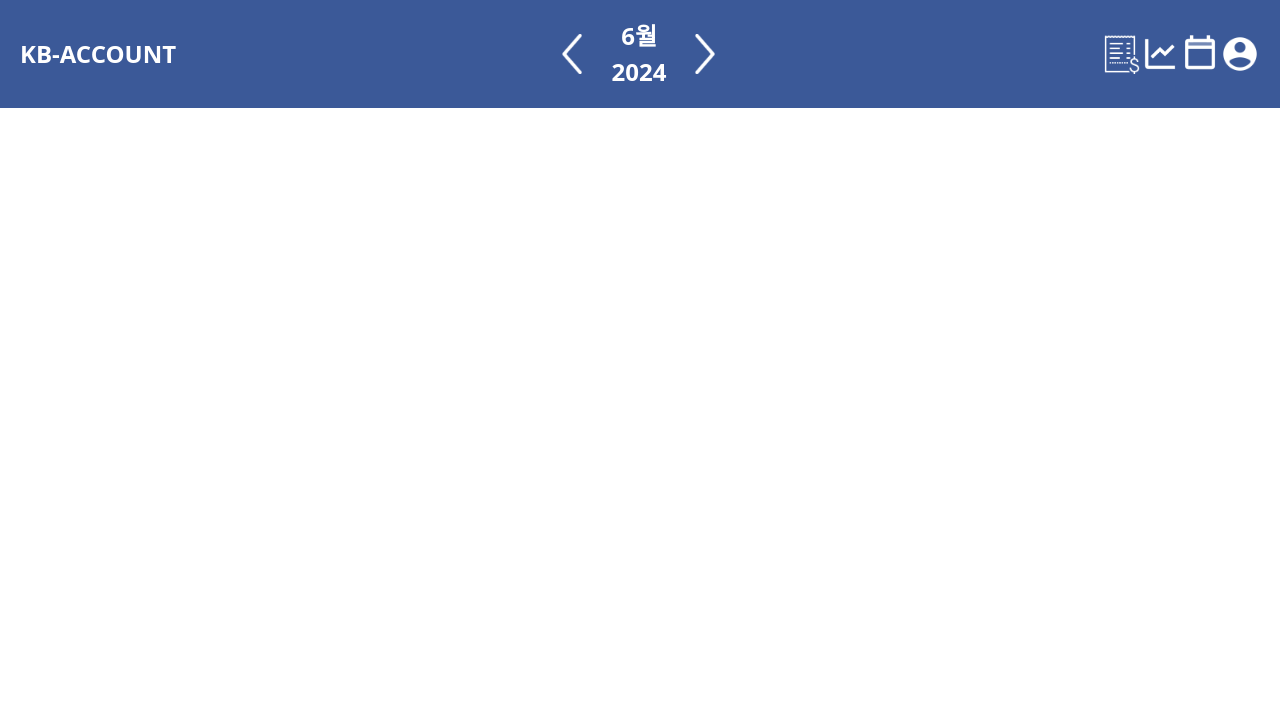
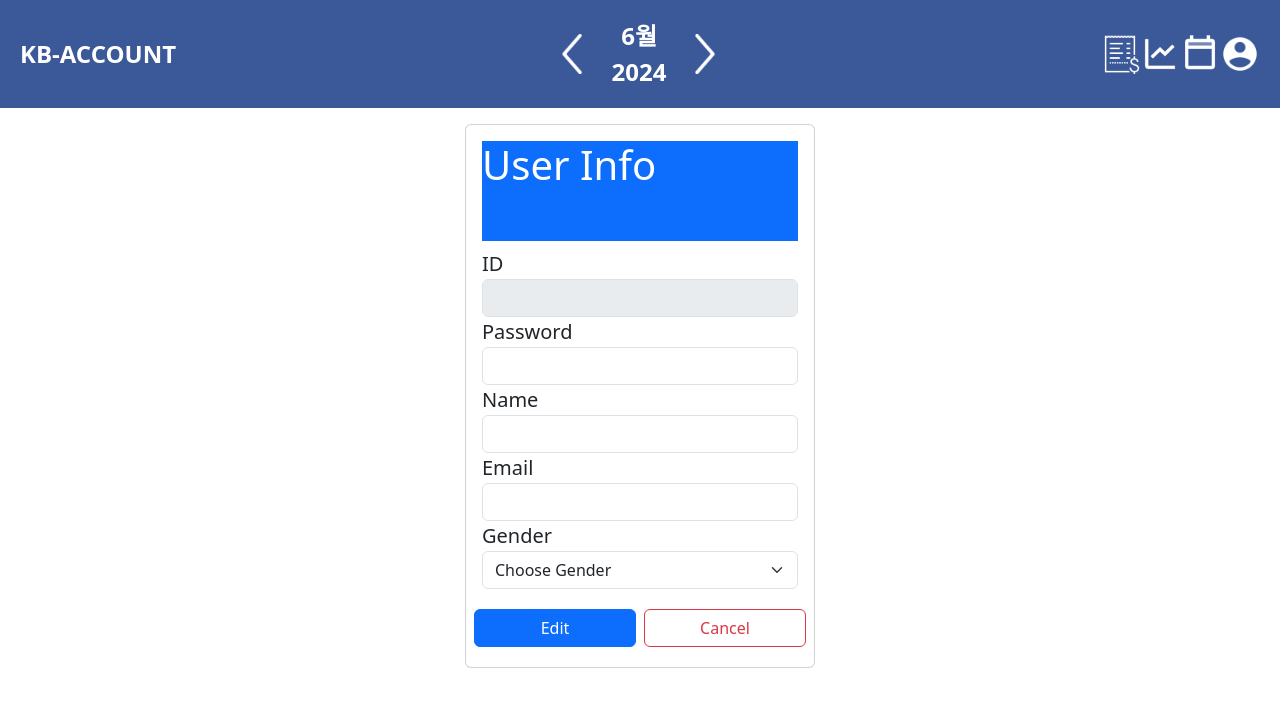
Before and after one commit to yesslee/kb-account, a Vue app: page /list/user in a window 1280 px wide. Shown: the top 706 px of the page. Built offline with nearby package versions, Linux system fonts and the light colour scheme; no server answers.

Commit message:
feat: 사용자 정보 확인 및 편집 페이지 구현

```diff
--- a/src/pages/UserInfo.vue
+++ b/src/pages/UserInfo.vue
@@ -1,7 +1,79 @@
 <template>
-  <div></div>
+  <div class="d-flex justify-content-center align-items-center">
+    <div style="width: 700px">
+      <div class="container card card-body mt-3 w-50">
+        <h1 class="text-white bg-primary" style="height: 100px">User Info</h1>
+        <label class="col fs-5">ID</label>
+        <input
+          type="text"
+          class="form-control"
+          v-model="userInfo.memberId"
+          disabled
+        />
+        <label class="col fs-5">Password</label>
+        <input type="text" class="form-control" v-model="userInfo.pw" />
+        <label class="col fs-5">Name</label>
+        <input type="text" class="form-control" v-model="userInfo.name" />
+        <label class="col fs-5">Email</label>
+        <input type="text" class="form-control" v-model="userInfo.email" />
+        <label class="col fs-5">Gender</label>
+        <select class="form-select" v-model="userInfo.gender">
+          <option selected disabled value="">Choose Gender</option>
+          <option value="Male">Male</option>
+          <option value="Female">Female</option>
+        </select>
+        <div class="row justify-content-evenly mt-3">
+          <button
+            type="button"
+            class="col btn btn-primary m-1"
+            @click="updateInfoHandler()"
+          >
+            Edit
+          </button>
+          <button
+            type="button"
+            class="col btn btn-outline-danger m-1"
+            @click="router.push('/list')"
+          >
+            Cancel
+          </button>
+        </div>
+      </div>
+    </div>
+  </div>
 </template>
 
-<script setup></script>
+<script setup>
+import { reactive, onMounted } from "vue";
+import { useRouter } from "vue-router";
+import { useMemberStore } from "@/stores/transactions.js";
+
+const router = useRouter();
+const memberStore = useMemberStore();
+const { fetchMember, updateMember } = memberStore;
+
+const userInfo = reactive({
+  memberId: "",
+  pw: "",
+  name: "",
+  email: "",
+  gender: "",
+});
+
+// 컴포넌트가 마운트될 때 멤버 정보를 가져오는 함수
+onMounted(async () => {
+  await fetchMember("dh1010a");
+  const member = memberStore.member[0];
+  Object.assign(userInfo, member);
+});
+
+// 사용자 정보를 업데이트하는 함수
+const updateInfoHandler = () => {
+  updateMember({ ...userInfo }, () => {
+    router.push(`/list`);
+  });
+  alert("변경 완료");
+};
+</script>
 
 <style scoped></style>
--- a/src/stores/transactions.js
+++ b/src/stores/transactions.js
@@ -8,7 +8,7 @@ const BASEURI = "/api";
 
 export const useMemberStore = defineStore("memberStore", () => {
   const state = reactive({
-    member: {},
+    member: [],
   });
   const fetchMember = async (memberId) => {
     if (!memberId || memberId.trim() === "") {
@@ -36,7 +36,7 @@ export const useMemberStore = defineStore("memberStore", () => {
       const payload = { memberId, name, pw, email, gender };
       const response = await axios.put(BASEURI + `/${members}` + `/${id}`, payload)
       if (response.status === 200) {
-        state.member = { id, memberId, name, pw, email, gender };
+        state.member[0] = { id, memberId, name, pw, email, gender };
         successCallback();
       } else {
         alert('거래내역 변경 실패 : ' + response.data.message);
@@ -46,7 +46,7 @@ export const useMemberStore = defineStore("memberStore", () => {
     }
   };
   const member = computed(() => state.member);
-  return { member, fetchMember };
+  return { member, fetchMember, updateMember };
 });
 
 export const useTransactionStore = defineStore("transactionStore", () => {
```
